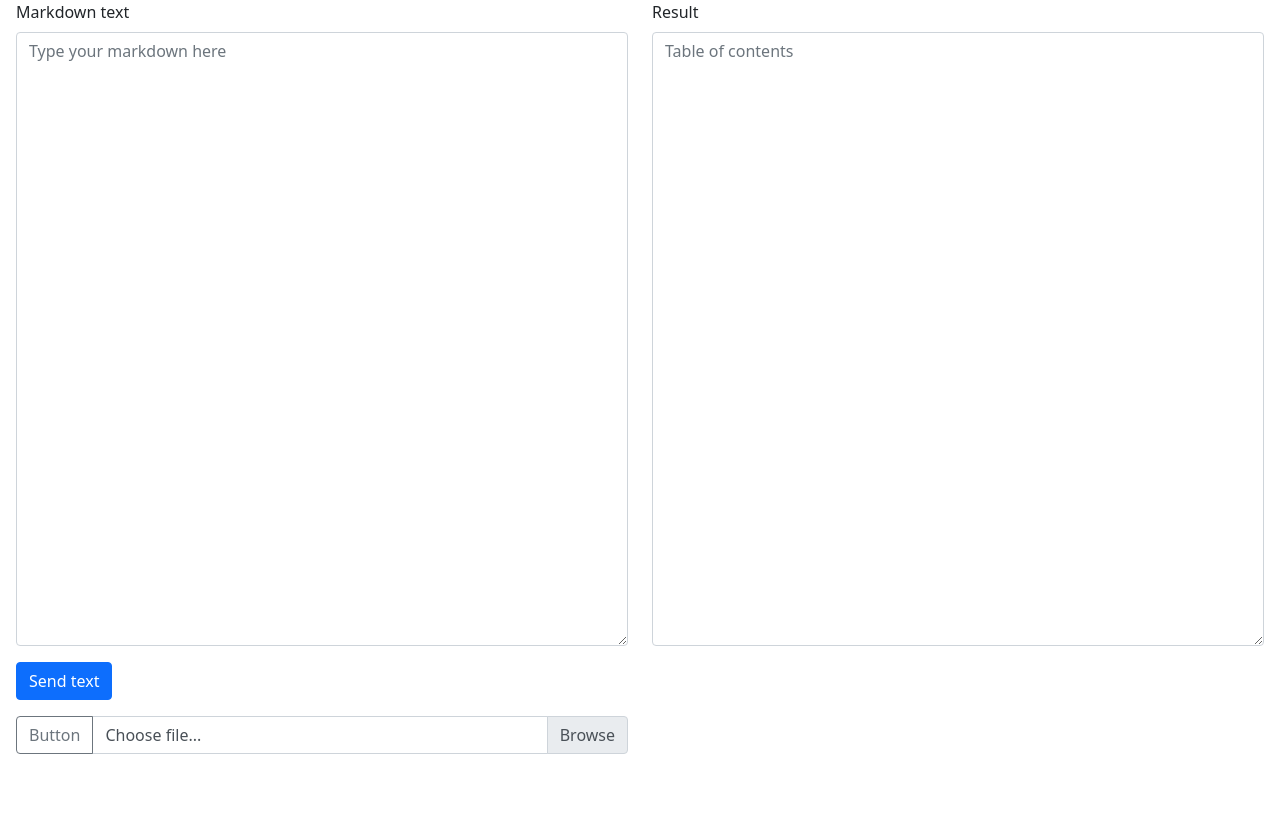
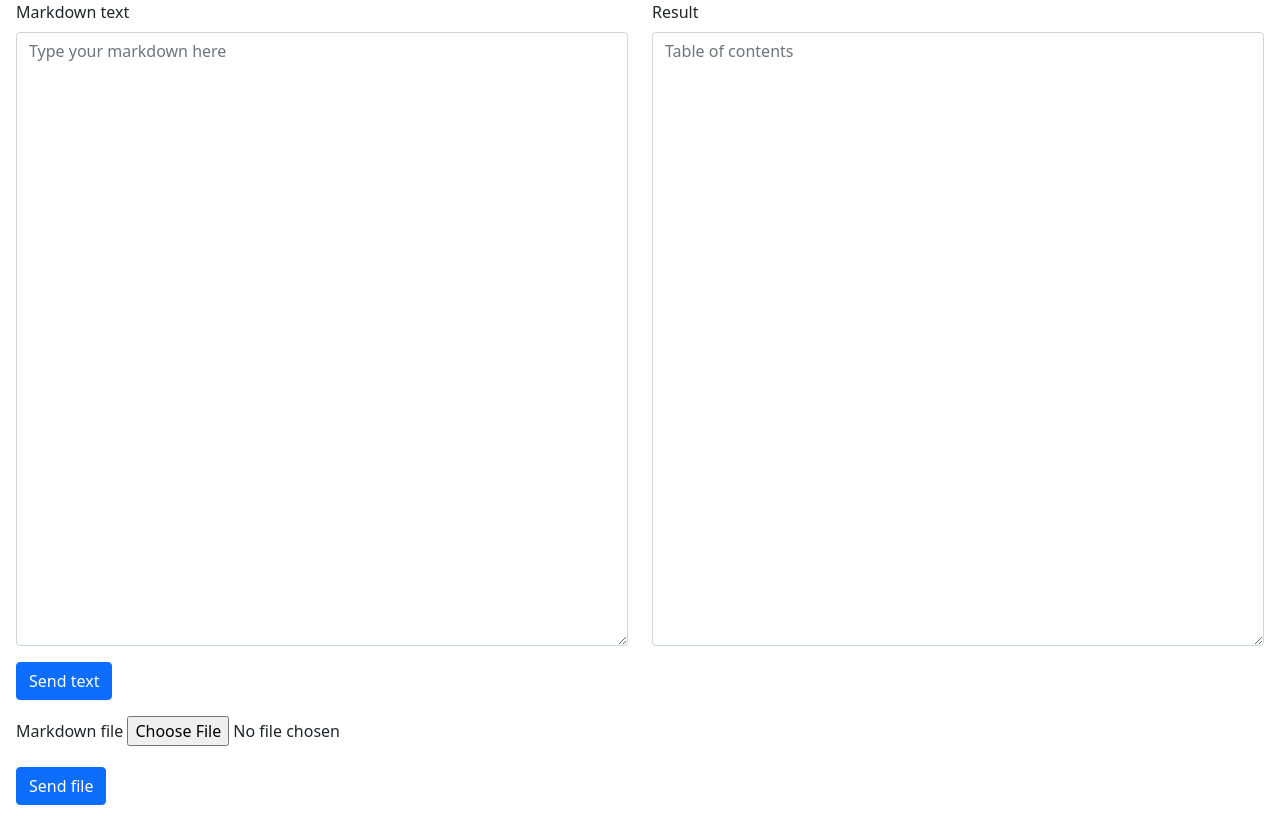
Before and after one commit to mezgoodle/TOC-generator, a Flask app: page / in a window 1280 px wide. Before the commit the page ends 754 px from the top, so only its background shows below. Run offline with Flask 2, Linux system fonts and the light colour scheme; some libraries are stand-ins or nearby versions.

Commit message:
Add default Bootstrap input

```diff
--- a/templates/index.html
+++ b/templates/index.html
@@ -24,16 +24,11 @@
             <button type="submit" class="btn btn-primary">Send text</button>
           </form>
           <form method="POST" action="/file" enctype="multipart/form-data" class="mt-3">
-            <div class="input-group mb-3">
-              <button class="btn btn-outline-secondary" type="submit" id="inputGroupFileAddon03">Button</button>
-              <div class="form-file">
-                <input type="file" class="form-file-input" name="file" id="inputGroupFile03" aria-describedby="inputGroupFileAddon03">
-                <label class="form-file-label" for="inputGroupFile03">
-                  <span class="form-file-text">Choose file...</span>
-                  <span class="form-file-button">Browse</span>
-                </label>
-              </div>
+            <div class="mb-3">
+              <label for="file" class="form-label">Markdown file</label>
+              <input type="file" name="file" id="file">
             </div>
+            <button type="submit" class="btn btn-primary mb-3">Send file</button>
           </form>
         </div>
         <div class="col">
```
